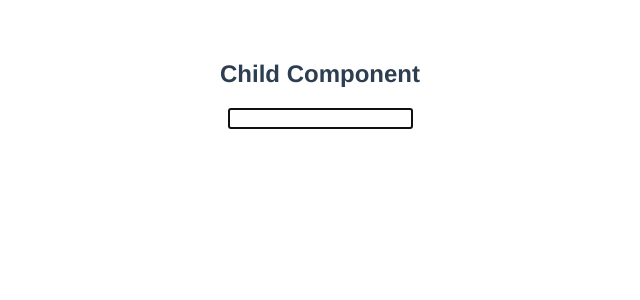
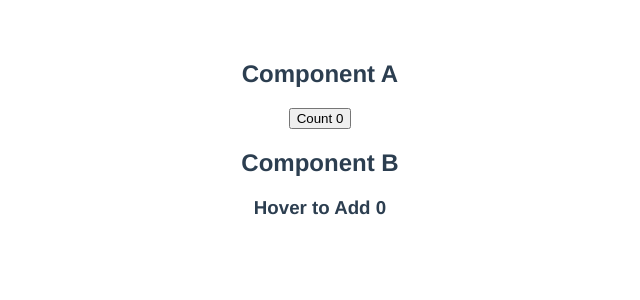
Before and after one commit to DerrickMbugua/vue-refresher, a Vue app: page / in a window 1280 px wide. Shown: the top 300 px of the page, without its empty margins (320-960 px from the left). Built offline with nearby package versions, Linux system fonts and the light colour scheme.

Commit message:
feat: mixins - reusability

```diff
--- a/src/App.vue
+++ b/src/App.vue
@@ -1,9 +1,11 @@
 <template>
-<Child />
+<ComponentA />
+<ComponentB />
 </template>
 
 <script>
-import Child from './components/Child.vue';
+import ComponentA from './components/ComponentA.vue';
+import ComponentB from './components/ComponentB.vue';
 export default {
   name: "App",
   data() {
@@ -12,7 +14,8 @@ export default {
   methods: {},
   computed: {},
   components: {
-    Child
+  ComponentA,
+  ComponentB
   },
 };
 </script>
--- a/src/components/Child.vue
+++ /dev/null
@@ -1,16 +0,0 @@
-<template>
-  <div>
-    <h2>Child Component</h2>
-    <input type="text" ref="input" />
-  </div>
-</template>
-<script>
-export default {
-  name: 'Child',
-  mounted(){
-    this.$refs.input.focus();
-  }
-}
-</script>
-<style>
-</style>
--- /dev/null
+++ b/src/components/ComponentA.vue
@@ -0,0 +1,16 @@
+<template>
+  <div>
+    <h2>Component A</h2>
+    <button @click="increment">Count {{ count }}</button>
+  </div>
+</template>
+<script>
+import CounterMixin from '../mixin/IncreaseMixin';
+export default {
+  name: 'ComponentA',
+  mixins: [CounterMixin]
+}
+</script>
+<style scoped>
+
+</style>
--- /dev/null
+++ b/src/components/ComponentB.vue
@@ -0,0 +1,16 @@
+<template>
+  <div>
+    <h2>Component B</h2>
+    <h3 @mouseover="increment">Hover to Add {{ count }}</h3>
+  </div>
+</template>
+<script>
+import CounterMixin from '../mixin/IncreaseMixin';
+export default {
+  name: 'ComponentB',
+  mixins: [CounterMixin]
+}
+</script>
+<style lang="">
+
+</style>
--- /dev/null
+++ b/src/mixin/IncreaseMixin.js
@@ -0,0 +1,12 @@
+export default {
+  data(){
+    return{
+      count: 0
+    }
+  },
+  methods: {
+    increment(){
+      this.count++
+    }
+  }
+}
```
